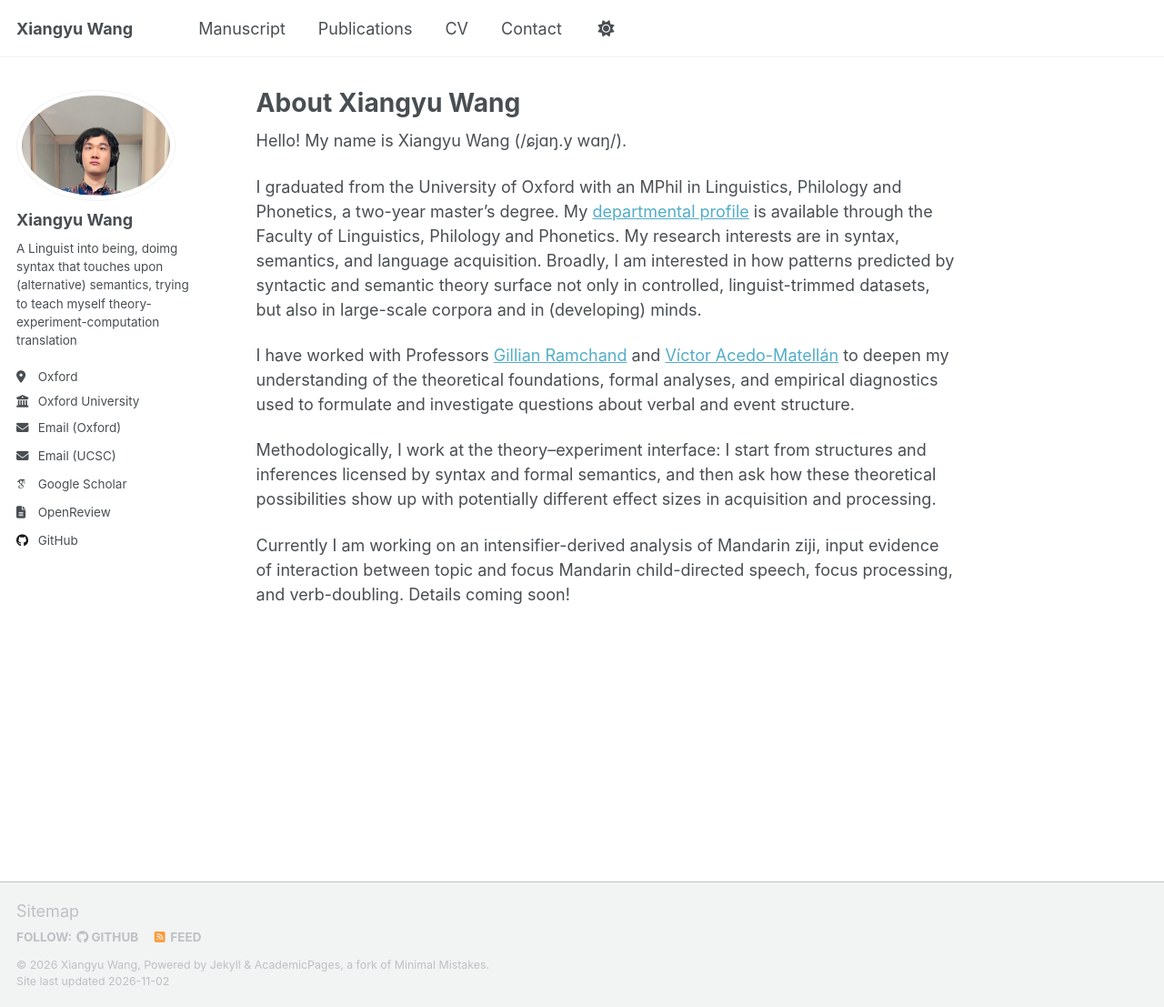
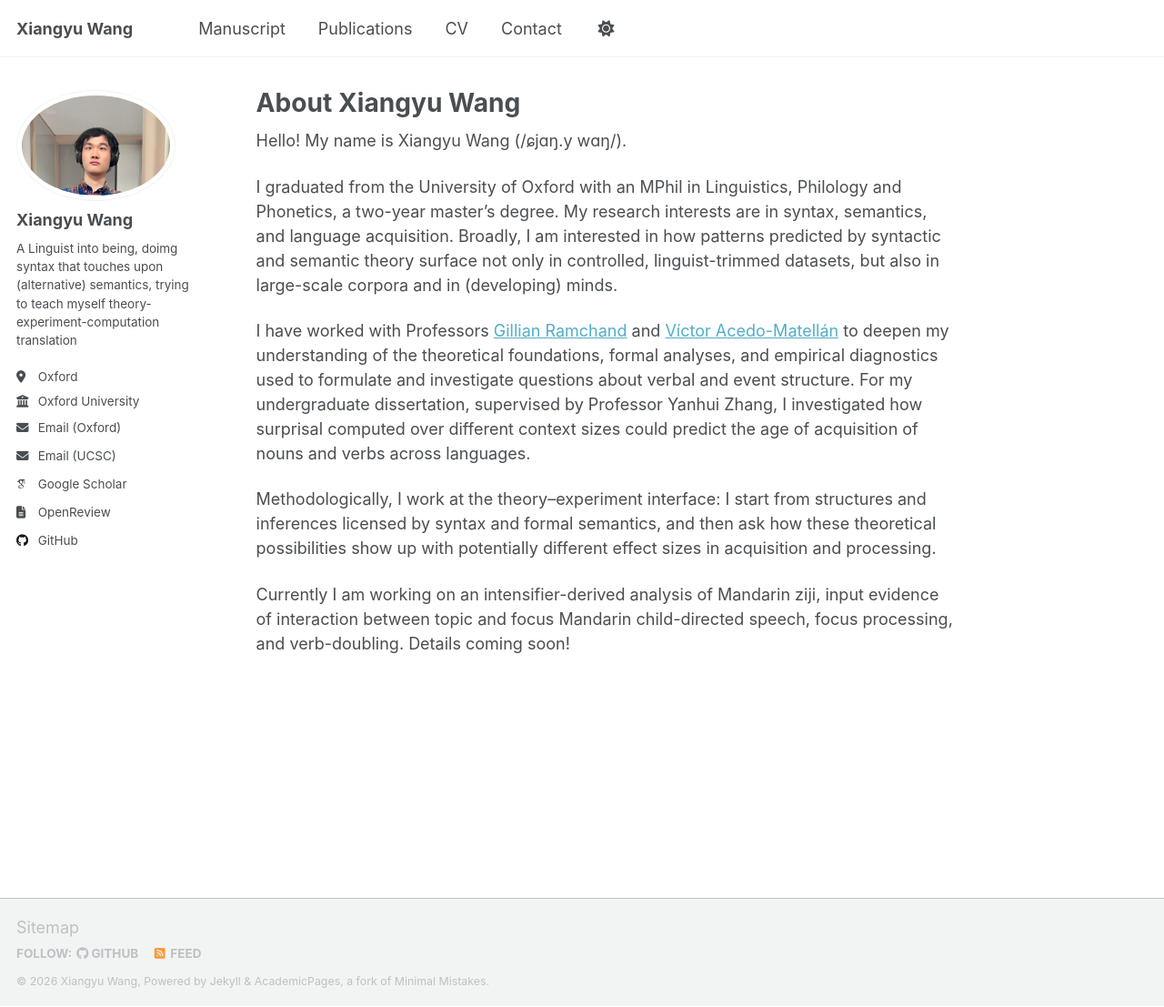
Before and after one commit to xiangyu-wang-linguistics/xiangyu-wang-linguistics.github.io, a Jekyll site: the page built from _pages/about.md, in a window 1280 px wide and 1107 px high. Shown: the whole window at 91% size. Built offline with Jekyll 4.4.1, drawn with Linux system fonts in a browser that asks for light colours; some web fonts are replaced; a script that is not in the unit is left out.

Commit message:
Update research introduction and footer

```diff
--- a/_includes/footer.html
+++ b/_includes/footer.html
@@ -20,6 +20,5 @@
 {% endif %}
 
 <div class="page__footer-copyright">
-  &copy; {{ site.time | date: '%Y' }} {{ site.name | default: site.title }}, {{ site.data.ui-text[site.locale].powered_by | default: "Powered by" }} <a href="https://jekyllrb.com" rel="nofollow">Jekyll</a> &amp; <a href="https://github.com/academicpages/academicpages.github.io">AcademicPages</a>, a fork of <a href="https://mademistakes.com/work/minimal-mistakes-jekyll-theme/" rel="nofollow">Minimal Mistakes</a>.<br />
-  Site last updated {{ "now" | date: '%Y-%m-%d' }}
+  &copy; {{ site.time | date: '%Y' }} {{ site.name | default: site.title }}, {{ site.data.ui-text[site.locale].powered_by | default: "Powered by" }} <a href="https://jekyllrb.com" rel="nofollow">Jekyll</a> &amp; <a href="https://github.com/academicpages/academicpages.github.io">AcademicPages</a>, a fork of <a href="https://mademistakes.com/work/minimal-mistakes-jekyll-theme/" rel="nofollow">Minimal Mistakes</a>.
 </div>
--- a/_pages/about.md
+++ b/_pages/about.md
@@ -11,9 +11,9 @@ redirect_from:
 
 Hello! My name is Xiangyu Wang (/ɕjɑŋ.y wɑŋ/).
 
-I graduated from the University of Oxford with an MPhil in Linguistics, Philology and Phonetics, a two-year master's degree. My [departmental profile](https://www.ling-phil.ox.ac.uk/people/xiangyu-wang) is available through the Faculty of Linguistics, Philology and Phonetics. My research interests are in syntax, semantics, and language acquisition. Broadly, I am interested in how patterns predicted by syntactic and semantic theory surface not only in controlled, linguist-trimmed datasets, but also in large-scale corpora and in (developing) minds.
+I graduated from the University of Oxford with an MPhil in Linguistics, Philology and Phonetics, a two-year master's degree. My research interests are in syntax, semantics, and language acquisition. Broadly, I am interested in how patterns predicted by syntactic and semantic theory surface not only in controlled, linguist-trimmed datasets, but also in large-scale corpora and in (developing) minds.
 
-I have worked with Professors [Gillian Ramchand](https://gillianramchand.blog/about/) and [Víctor Acedo-Matellán](https://victoracedomatellan.weebly.com/) to deepen my understanding of the theoretical foundations, formal analyses, and empirical diagnostics used to formulate and investigate questions about verbal and event structure.
+I have worked with Professors [Gillian Ramchand](https://gillianramchand.blog/about/) and [Víctor Acedo-Matellán](https://victoracedomatellan.weebly.com/) to deepen my understanding of the theoretical foundations, formal analyses, and empirical diagnostics used to formulate and investigate questions about verbal and event structure. For my undergraduate dissertation, supervised by Professor Yanhui Zhang, I investigated how surprisal computed over different context sizes could predict the age of acquisition of nouns and verbs across languages.
 
 Methodologically, I work at the theory–experiment interface: I start from structures and inferences licensed by syntax and formal semantics, and then ask how these theoretical possibilities show up with potentially different effect sizes in acquisition and processing.
 
```
